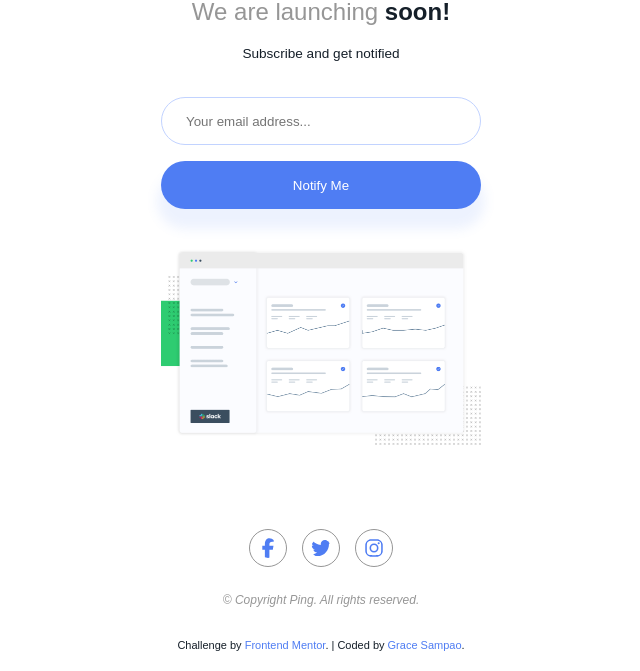
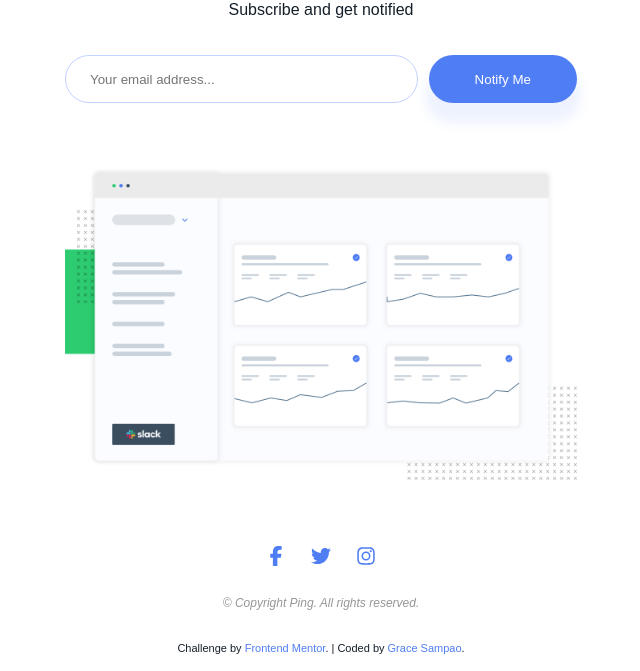
Before and after one commit to grace-sampao/Frontend-Mentor---Ping-Single-Column-Coming-Soon-Page, a plain HTML site: page index.html in a window 1280 px wide. Shown: the part 129-800 px from the top of the page, without its empty margins (319-959 px from the left). Drawn offline with Linux system fonts and the light colour scheme.

Commit message:
💄 Updated styles.

```diff
--- a/style.css
+++ b/style.css
@@ -43,7 +43,7 @@ html {
 }
 
 /* Mobile */
-@media only screen and (min-width: 320px) and (max-width: 1439px) {
+@media only screen and (min-width: 320px) and (max-width: 1023px) {
   html {
     display: flex;
     width: 100%;
@@ -157,3 +157,130 @@ html {
     margin-bottom: 2rem;
   }
 }
+
+@media only screen and (min-width: 1024px) {
+  html {
+    display: flex;
+    align-items: center;
+    justify-content: center;
+    height: 100%;
+  }
+
+  body {
+    width: 40%;
+  }
+
+  header {
+    display: flex;
+    justify-content: center;
+  }
+
+  header > img {
+    height: 1.25rem;
+  }
+
+  main {
+    margin-top: 2.5rem;
+  }
+
+  #headline {
+    font-size: 2rem;
+    text-align: center;
+    margin-bottom: 1rem;
+    color: var(--blue-950);
+  }
+
+  #message {
+    text-align: center;
+    font-size: 1rem;
+    color: var(--blue-950);
+    margin-bottom: 2.25rem;
+  }
+
+  form {
+    width: 100%;
+    display: grid;
+    grid-template-columns: 69% 29%;
+    justify-content: space-between;
+    height: 3rem;
+  }
+
+  input[type="email"] {
+    height: 3rem;
+    border-radius: 2rem;
+    border-color: var(--blue-200);
+    border-width: thin;
+    border-style: solid;
+    padding-left: 1.5rem;
+    margin-bottom: 1rem;
+  }
+
+  input[type="submit"] {
+    height: 3rem;
+    border-radius: 2rem;
+    border:none;
+    background-color: var(--blue-500);
+    color: white;
+    margin-bottom: 2.5rem;
+    box-shadow: 0rem 1rem 0.75rem 0.25rem hsla(223, 87%, 63%, 0.1);
+  }
+
+  input[type="submit"]:hover {
+    cursor: pointer;
+  }
+
+  .mobile-error-state {
+    display: none;
+  }
+
+  .desktop-error-state {
+    color: var(--red-400);
+    margin-left: 1.5rem;
+    margin-top: 0.5rem;
+    font-size: 0.75rem;
+    font-style: italic;
+    display: none;
+  }
+
+  img[alt="dashboard-illustration"] {
+    width: 100%;
+    object-fit: cover;
+    margin-top: 4rem;
+    margin-bottom: 3rem;
+  }
+
+  .social-media-icons {
+    width: 25%;
+    height: 3rem;
+    margin: auto;
+    display: grid;
+    grid-template-columns: 30% 30% 30%;
+    align-items: center;
+    justify-content: space-between;
+    margin-bottom: 1rem;
+  }
+
+  .social-media-icons > svg {
+    width: 1.25rem;
+    height: 1.25rem;
+    justify-self: center;
+  }
+
+  .social-media-icons > svg:hover {
+    width: 1.25rem;
+    height: 1.25rem;
+    background-color: var(--blue-500);
+    box-sizing: content-box;
+    padding: 0.5rem;
+    border-radius: 2rem;
+    cursor: pointer;
+  }
+
+  .copyright {
+    text-align: center;
+    font-size: 0.75rem;
+    color: var(--gray-400);
+    font-style: italic;
+    margin-bottom: 2rem;
+  }
+}
```
